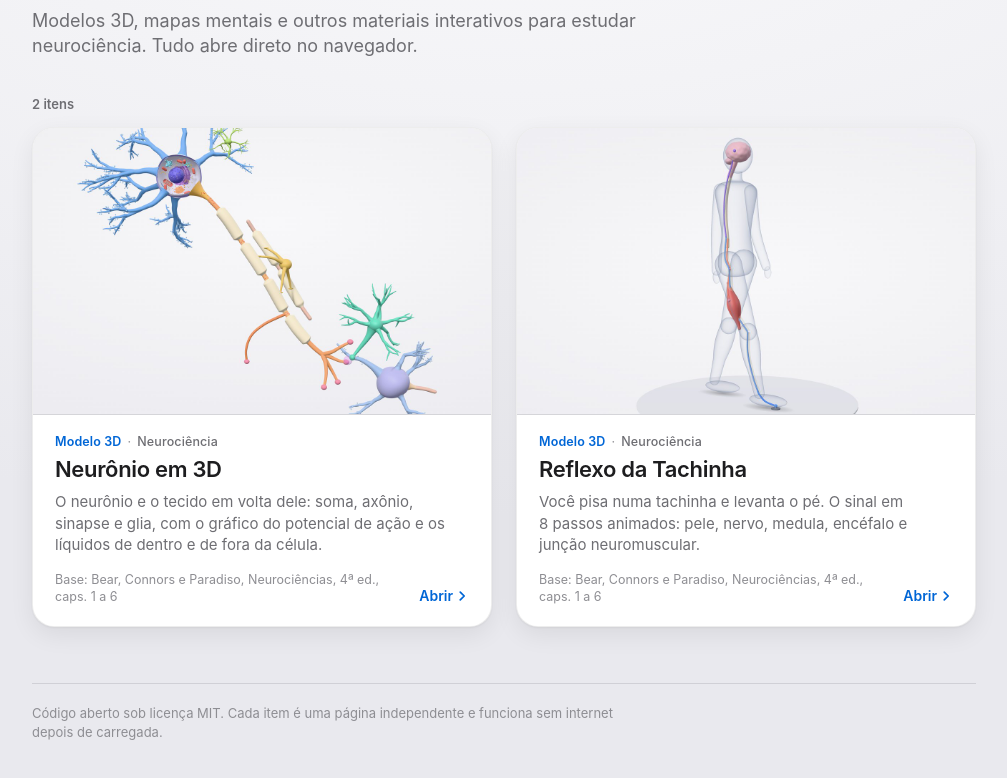
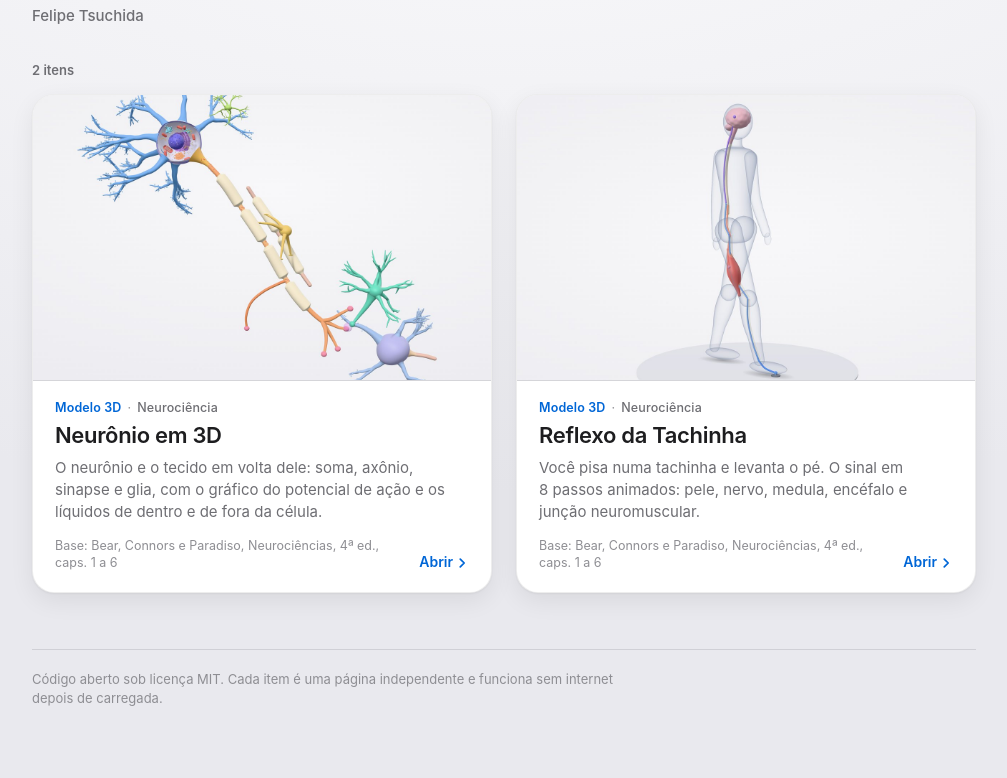
Before and after one commit to ftsuchida/ftsuchida.neurohub.io, a website: page index.html in a window 1280 px wide. Shown: the part 124-902 px from the top of the page, without its empty margins (136-1143 px from the left). After the commit the page ends 880 px from the top, so only its background shows below. Drawn offline with Linux system fonts and the light colour scheme.

Commit message:
Add files via upload

```diff
--- a/assets/hub.css
+++ b/assets/hub.css
@@ -43,7 +43,7 @@ button, input { font: inherit; color: inherit; }
 /* cabeçalho */
 .top { display: flex; align-items: flex-start; justify-content: space-between; gap: 24px; }
 h1 { margin: 0; font-size: clamp(32px, 5.2vw, 44px); line-height: 1.08; font-weight: 700; letter-spacing: -.022em; }
-.lead { margin: 12px 0 0; max-width: 34em; font-size: 18px; line-height: 1.42; color: var(--label2); text-wrap: pretty; }
+.by { margin: 10px 0 0; font-size: 15px; line-height: 1.3; font-weight: 500; color: var(--label2); }
 .repo {
   flex: none; display: inline-flex; align-items: center; gap: 8px; height: 36px; padding: 0 14px 0 12px; margin-top: 6px; border-radius: 18px;
   font-size: 14px; font-weight: 500; background: var(--fill); transition: background .15s ease;
@@ -105,7 +105,6 @@ h1 { margin: 0; font-size: clamp(32px, 5.2vw, 44px); line-height: 1.08; font-wei
 @media (max-width: 620px) {
   .top { flex-direction: column; gap: 16px; }
   .repo { margin-top: 0; }
-  .lead { font-size: 17px; }
   .bar { margin-top: 28px; }
   .search { width: 100%; }
   .grid { gap: 18px; }
--- a/assets/hub.js
+++ b/assets/hub.js
@@ -8,7 +8,7 @@
   const tipoNome = (t) => (C.tipos && C.tipos[t]) || t || '';
 
   if (C.titulo) { $('titulo').textContent = C.titulo; document.title = C.titulo; }
-  if (C.descricao) $('descricao').textContent = C.descricao;
+  if (C.autor) { $('autor').textContent = C.autor; $('autor').hidden = false; }
   if (C.repo) { $('repo').href = C.repo; $('repo').hidden = false; }
 
   // mais recentes primeiro; no empate, ordem alfabética
--- a/catalogo.js
+++ b/catalogo.js
@@ -5,7 +5,8 @@
 // Este arquivo é um .js, e não um .json, para o hub abrir também com dois cliques, sem servidor.
 window.CATALOGO = {
   titulo: 'NeuroHub',
-  descricao: 'Modelos 3D, mapas mentais e outros materiais interativos para estudar neurociência. Tudo abre direto no navegador.',
+  // Aparece em letra menor, embaixo do título. Vazio esconde a linha.
+  autor: 'Felipe Tsuchida',
   // Endereço do repositório no GitHub, por exemplo 'https://github.com/usuario/repo'. Vazio esconde o link.
   repo: 'https://github.com/ftsuchida/neurohub',
 
--- a/index.html
+++ b/index.html
@@ -14,7 +14,7 @@
   <header class="top">
     <div class="head">
       <h1 id="titulo">NeuroHub</h1>
-      <p id="descricao" class="lead"></p>
+      <p id="autor" class="by" hidden></p>
     </div>
     <a id="repo" class="repo" hidden rel="noopener">
       <svg viewBox="0 0 16 16" aria-hidden="true"><path fill="currentColor" d="M8 .2a8 8 0 0 0-2.53 15.59c.4.07.55-.17.55-.38v-1.34c-2.23.48-2.7-1.07-2.7-1.07-.36-.93-.89-1.17-.89-1.17-.73-.5.05-.49.05-.49.8.06 1.23.83 1.23.83.72 1.22 1.88.87 2.33.66.07-.52.28-.87.5-1.07-1.77-.2-3.64-.89-3.64-3.95 0-.87.31-1.59.82-2.15-.08-.2-.36-1.02.08-2.12 0 0 .67-.21 2.2.82a7.6 7.6 0 0 1 4 0c1.53-1.04 2.2-.82 2.2-.82.44 1.1.16 1.92.08 2.12.51.56.82 1.28.82 2.15 0 3.07-1.87 3.75-3.65 3.95.29.25.54.73.54 1.48v2.19c0 .21.15.46.55.38A8 8 0 0 0 8 .2Z"/></svg>
```
Also changed, not shown: 1 other file.
